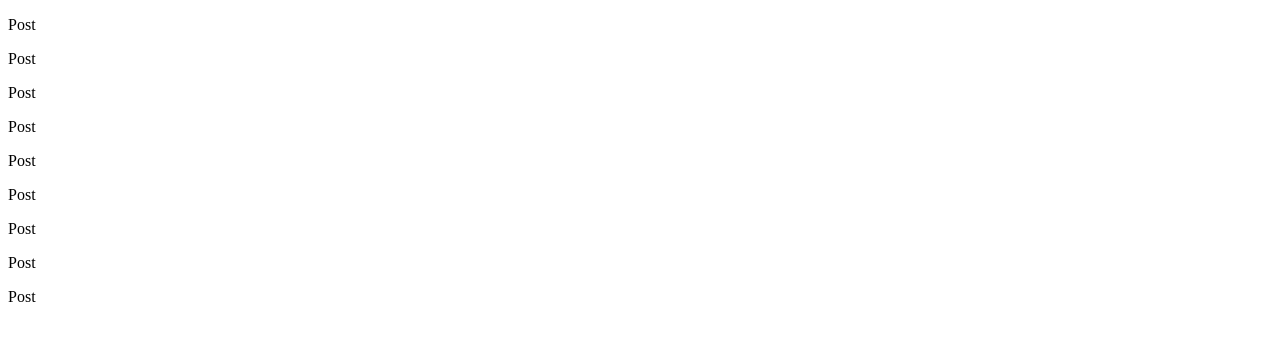
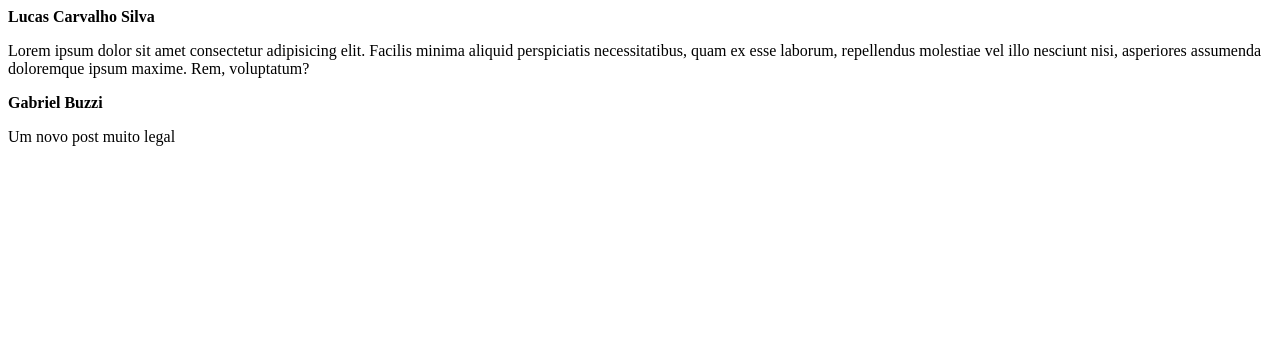
Before and after one commit to LucasCarvalhoSilva/01-fundamentos-reactjs, a React (Vite) app: page / in a window 1280 px wide. Shown: the top 340 px of the page. Built offline with nearby package versions, Linux system fonts and the light colour scheme.

Commit message:
adicionei propriedades ao component Post

```diff
--- a/src/App.jsx
+++ b/src/App.jsx
@@ -3,15 +3,14 @@ import {Post} from "./Post"
 export function App() {
   return (
     <div>
-      <Post />
-      <Post />
-      <Post />
-      <Post />
-      <Post />
-      <Post />
-      <Post />
-      <Post />
-      <Post />
-    </div>
+      <Post
+        author="Lucas Carvalho Silva"
+        content="Lorem ipsum dolor sit amet consectetur adipisicing elit. Facilis minima aliquid perspiciatis necessitatibus, quam ex esse laborum, repellendus       molestiae vel illo nesciunt nisi, asperiores assumenda doloremque ipsum maxime. Rem, voluptatum?"
+      />
+      <Post
+        author="Gabriel Buzzi"
+        content="Um novo post muito legal"
+      />
+   </div>
   )
 }
--- a/src/Post.jsx
+++ b/src/Post.jsx
@@ -1,5 +1,10 @@
-export function Post () {
+//  props: {author: "", content:""}
+
+export function Post (props) {
     return (
-        <p>Post</p>
+        <div>
+            <strong>{props.author}</strong>
+            <p>{props.content}</p>
+        </div>
     )
 }
```
